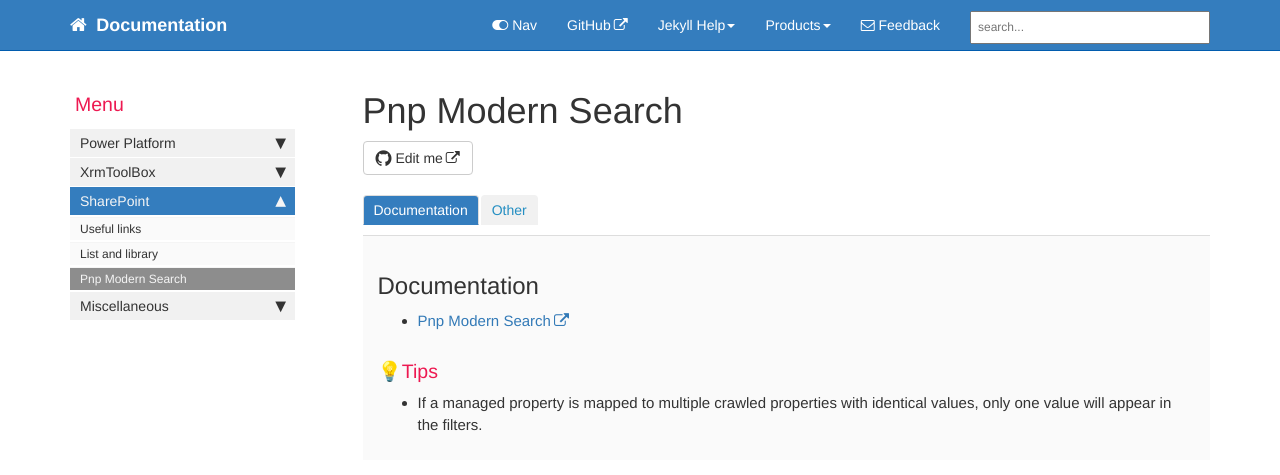
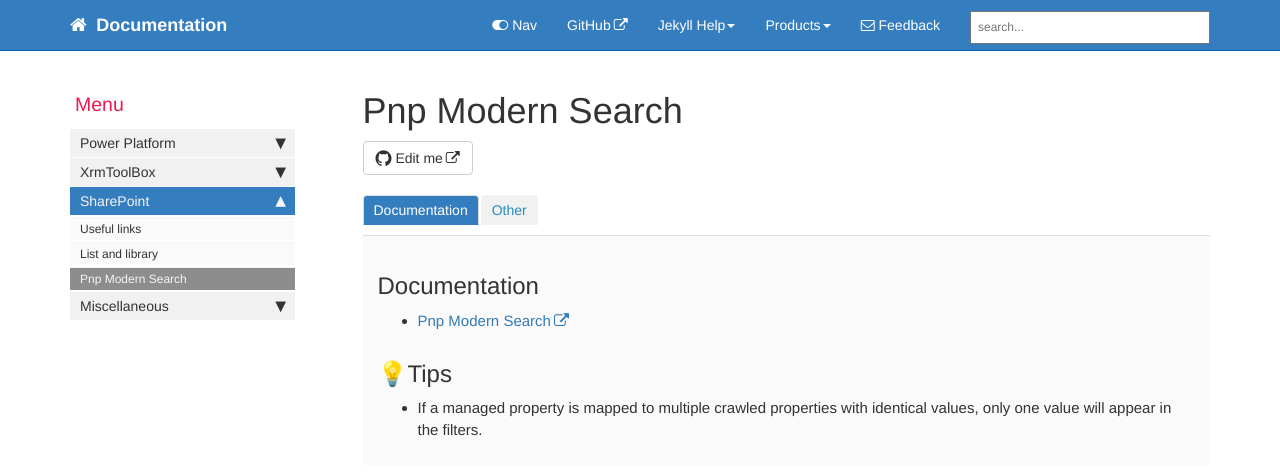
Before and after one commit to gedeontofidji/Documentation, a Jekyll site: the page built from pages/mydoc/mydoc_sharepoint_pnpsearch.md, in a window 1280 px wide. Shown: the top 475 px of the page. Built offline with Jekyll 4.4.1, drawn with Linux system fonts in a browser that asks for light colours; comment, search, counter and statistics services are not loaded.

Commit message:
Update customstyles.css

```diff
--- a/css/customstyles.css
+++ b/css/customstyles.css
@@ -593,7 +593,6 @@ a.fa.fa-envelope-o.mailto {
     font-weight: 600;
 }
 
-h3 {color: #ED1951; font-weight:normal; font-size:130%;}
 h4 {color: #808080; font-weight:normal; font-size:120%; font-style:italic;}
 
 .alert, .callout {
```
